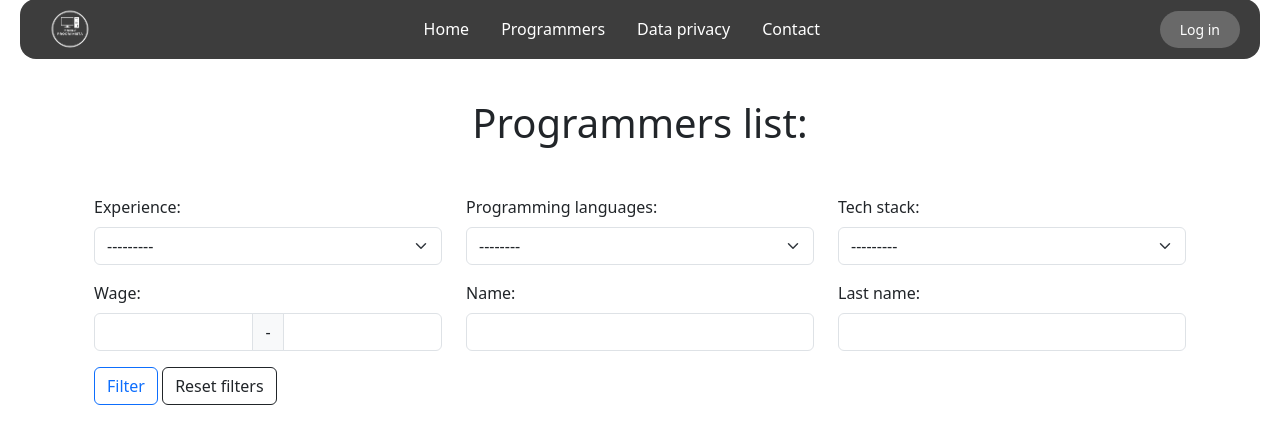
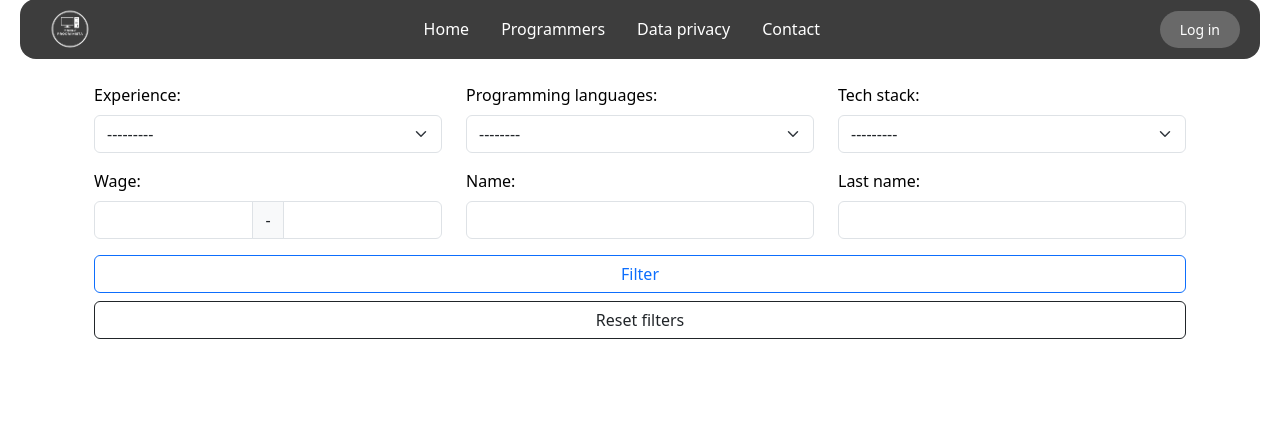
Before and after one commit to grupaASDA/ZnanyProgramista, a Django app: page /programmers/list in a window 1280 px wide. Shown: the part 21-465 px from the top of the page. Run offline with Django 5.2, Linux system fonts and the light colour scheme; parts of the project's set-up code (start-up, migrations or seed data) failed here and were passed over.

Commit message:
better fontend of programmer list

```diff
--- a/knownProgrammer/accounts/templates/accounts/base.html
+++ b/knownProgrammer/accounts/templates/accounts/base.html
@@ -24,7 +24,7 @@
                      width="60" height="60">
             </a>
             <div class="offcanvas offcanvas-end" tabindex="-1" id="offcanvasNavbar"
-                 aria-labelledby="offcanvasNavbarLabel">
+                 aqria-labelledby="offcanvasNavbarLabel">
                 <div class="offcanvas-header">
                     <h5 class="offcanvas-title" id="offcanvasNavbarLabel"><img class="d-line-block align-top"
                                                                                src="{% static 'images/logo1.jpg' %}"
@@ -86,7 +86,7 @@
 
 
 {% endblock navbar %}
-<body style="margin-top: 120px">
+<body style="margin-top: 40px">
 {% block body %}
 {% endblock body %}
 </body>
--- a/knownProgrammer/programmers/templates/programmers/programmers_list.html
+++ b/knownProgrammer/programmers/templates/programmers/programmers_list.html
@@ -7,9 +7,12 @@
 {% endblock title %}
 
 {% block body %}
+<div class="p-3 mb-2 bg-white text-black">
+
+
     <div class="container mt-5">
         <div class="row">
-            <h1 class="col-12 mb-5 text-center">Programmers list:</h1>
+
             {% if messages %}
                 <div class="col-12">
                     <ul class="list-unstyled mb-5">
@@ -117,7 +120,7 @@
                         </div>
 
                         <div class="row">
-                            <div class="col">
+                            <div class="d-grid gap-2 mb-5">
                                 <button type="submit" class="btn btn-outline-primary">Filter</button>
                                 <a href="{% url 'programmers_list' %}" class="btn btn-outline-dark">Reset filters</a>
                             </div>
@@ -176,4 +179,5 @@
             {% endfor %}
         </div>
     </div>
+</div>
 {% endblock body %}
```
